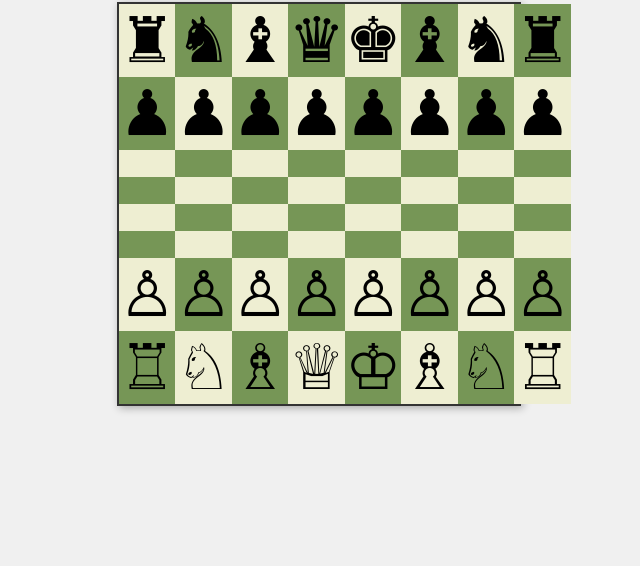
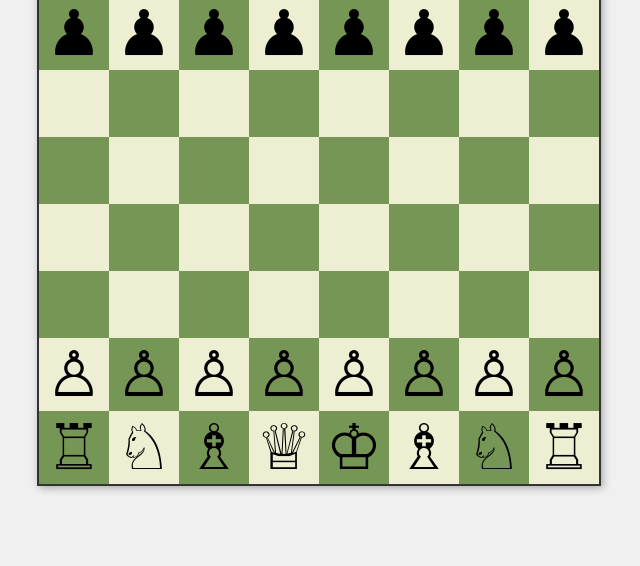
Before and after one commit to bgaras10/chess_v2, a plain HTML site: page index.html in a window 1280 px wide. Shown: the part 234-800 px from the top of the page, without its empty margins (321-961 px from the left). Drawn offline with Linux system fonts and the light colour scheme.

Commit message:
Update index.html

```diff
--- a/index.html
+++ b/index.html
@@ -44,8 +44,8 @@
 
     #chessBoard {
       display: grid;
-      width: 50vmin;
-      height: 50vmin;
+      width: 70vmin;
+      height: 70vmin;
       grid-template-columns: repeat(8, 1fr);
       grid-template-rows: repeat(8, 1fr);
       border: 2px solid #333;
```
